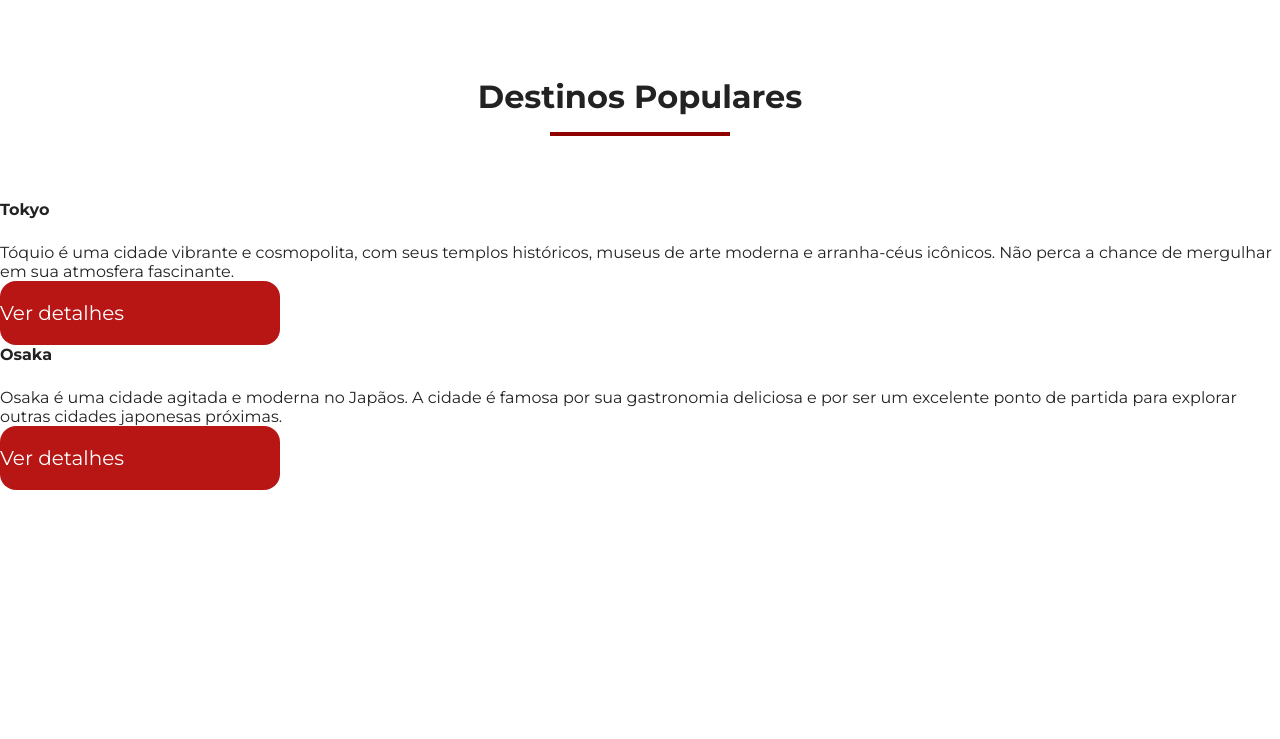
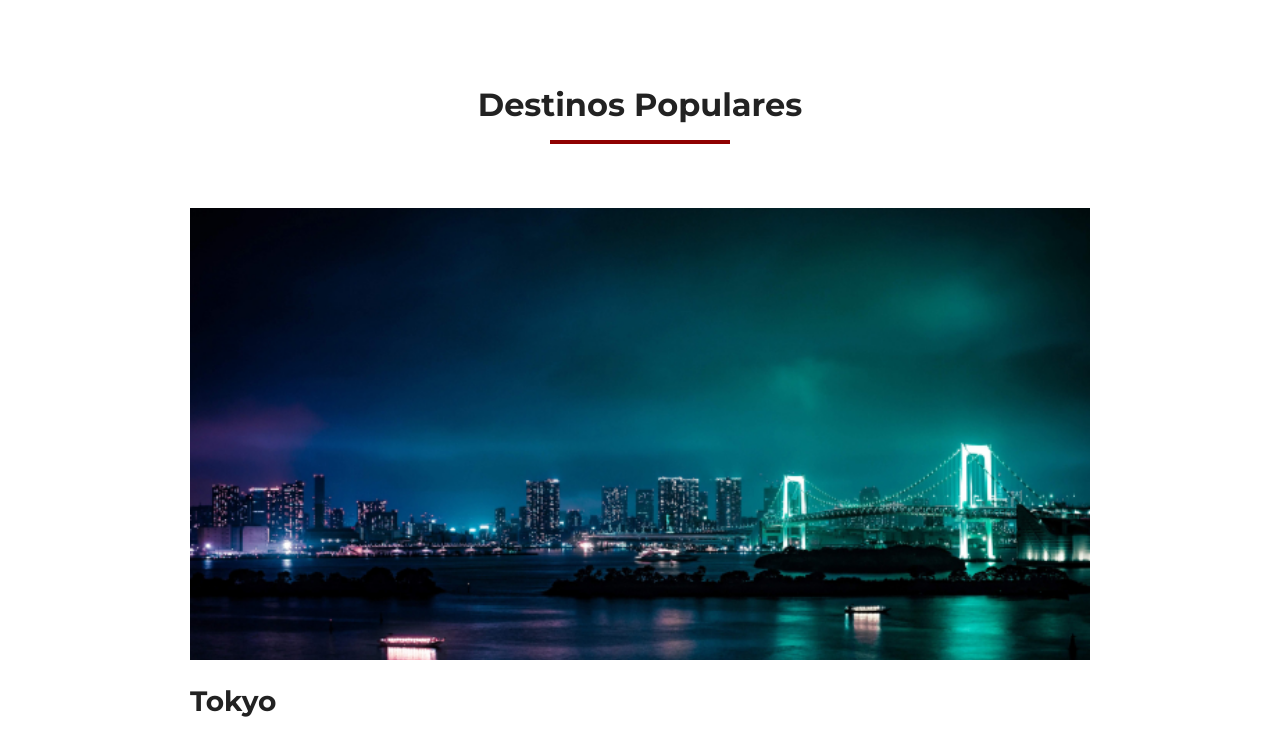
Before and after one commit to eduardofhammes/jornada-viagens, a plain HTML site: page index.html in a window 1280 px wide. Shown: the part 2614-3353 px from the top of the page. Before the commit the page ends 3104 px from the top, so only its background shows below. Drawn offline with Linux system fonts and the light colour scheme.

Commit message:
Finaliza seção de categorias de destinos populares

```diff
--- a/css/categories.css
+++ b/css/categories.css
@@ -1,12 +1,3 @@
-.categories{
-  margin-bottom: 80px;
-}
-
-.categories .section-title {
-  width: 312px;
-  margin: 41px auto 0;
-}
-
 .categories-cards {
   display: flex;
   flex-direction: column;
@@ -71,7 +62,6 @@
 @media screen and (min-width: 1024px) {
   .categories-cards {
     width: 890px;
-    margin: 0 auto;
   }
 
   .category-card {
--- a/css/destinations.css
+++ b/css/destinations.css
@@ -1,8 +1,87 @@
-/* ajustando o header dos cards */
-.destinations .item header {
-  display: block;
-  background-color: transparent;
-  position: static;
-  padding: 0px;
+.destinations-items {
+  display: flex;
+  flex-direction: column;
+  align-items: center;
+  gap: 24px;
+}
+
+.destinations .item .img-item {
+  width: 100%;
+  height: 368px;
+}
+
+.destinations .item .img-item.tokyo {
+  background: url(../img/tokyo-mobile.jpg);
+  background-size: cover;
+}
+
+.destinations .item .img-item.osaka {
+  background: url(../img/osaka-mobile.jpg);
+  background-size: cover;
+}
+
+.destinations .item header h4 {
+  margin: 24px 0;
+  font-size: 28px;
+  font-weight: var(--title-weight);
+}
+
+.destinations .item p {
+  font-size: 20px;
+  font-weight: var(--text-weight);
+  line-height: 32px;
   margin-bottom: 24px;
 }
+
+.destinations .item .button {
+  width: 100%;
+}
+
+@media screen and (min-width: 768px) {
+  /* definindo uma largura específica e centralizando com margin, assim ficará centralizado de maneira correta*/
+  .destinations {
+    width: 648px;
+  }
+
+  .destinations .item .img-item {
+    width: 100%;
+    height: 452px;
+  }
+
+  .destinations .item .img-item.tokyo {
+    background: url(../img/tokyo-tablet-desk.jpg) no-repeat;
+    background-size: cover;
+  }
+
+  .destinations .item .img-item.osaka {
+    background: url(../img/osaka-tablet-desk.jpg) no-repeat;
+    background-size: cover;
+  }
+
+  .destinations .item .button {
+    width: 280px;
+  }
+}
+
+@media screen and (min-width: 1024px) {
+  /* definindo uma largura específica e centralizando com margin, assim ficará centralizado de maneira correta*/
+  .destinations {
+    width: 900px;
+  }
+
+  .destinations .item .img-item {
+    width: 100%;
+    height: 452px;
+  }
+}
+
+@media screen and (min-width: 1440px) {
+  /* definindo uma largura específica e centralizando com margin, assim ficará centralizado de maneira correta*/
+  .destinations {
+    width: 1200px;
+  }
+
+  .destinations-items {
+    flex-direction: row;
+  }
+}
--- a/css/global.css
+++ b/css/global.css
@@ -43,6 +43,23 @@ body {
   ); /* por padrão, será essa a cor de todos os elementos */
 }
 
+/* definindo a largura de cada section, centralizando cada parte do site*/
+section {
+  width: 312px;
+  margin: 0 auto 88px;
+}
+
+/* seção com exceção, irá ocupar 100% da largura  */
+section.hero {
+  width: 100%;
+  margin: 0;
+}
+
+.section-title {
+  width: 280px;
+  margin: 0 auto 32px;
+}
+
 /* irá se repetir em vários momentos, por isso está aqui */
 .section-title h2 {
   font-size: 28px;
@@ -61,7 +78,7 @@ body {
 
 .button {
   display: inline-block; /* alterar o display para poder definir width e height*/
-  width: 280px;
+  min-width: 280px;
   height: 64px;
   color: var(--text-secondary-color);
   font-weight: var(--text-weight);
@@ -70,17 +87,30 @@ body {
   border-radius: 16px;
   text-decoration: none;
   line-height: 64px; /* centraliza o texto na vertical - line-height mesmo valor de height*/
+  text-align: center;
 }
 
 /* tablet */
 @media screen and (min-width: 768px) {
+  .section-title {
+    width: 100%;
+  }
+
   .section-title h2 {
     font-size: 32px;
+  }
+  /* definindo a largura de cada section, centralizando cada parte do site*/
+  section {
+    width: 648px;
   }
 }
 
 /* desktop */
 @media screen and (min-width: 1024px) {
+  /* definindo a largura de cada section, centralizando cada parte do site*/
+  section {
+    width: 900px;
+  }
 
   .section-title hr {
     margin-bottom: 64px;
@@ -89,3 +119,10 @@ body {
     background-color: var(--primary-color);
   }
 }
+
+@media screen and (min-width: 1440px) {
+  /* definindo a largura de cada section, centralizando cada parte do site*/
+  section {
+    width: 1200px;
+  }
+}
--- a/css/header.css
+++ b/css/header.css
@@ -1,6 +1,6 @@
 /* arquivo para configs do header da página */
 
-header {
+.main-header {
   background-color: var(
     --background-tertiary-color
   ); /* variável definida em global.css*/
@@ -84,7 +84,7 @@ nav {
 
 /* media-screen para desktop */
 @media screen and (min-width: 1024px) {
-  header {
+  .main-header {
     padding: 38px 120px;
   }
 
@@ -115,7 +115,7 @@ nav {
 
 /* desktops grandes*/
 @media screen and (min-width: 1920px) {
-  header {
+  .main-header {
     padding: 38px 160px; /* aumentando o padding em grandes telas, aproximando cada item do header */
   }
 }
--- a/css/offers.css
+++ b/css/offers.css
@@ -19,10 +19,6 @@
 
 /* ajustando o header dos cards */
 .card header {
-  display: block;
-  background-color: transparent;
-  position: static;
-  padding: 0px;
   margin-bottom: 24px;
 }
 
@@ -94,15 +90,14 @@
 
 /* desktop maiores */
 @media screen and (min-width: 1440px) {
-    .card {
-        width: 588px;
-    }
+  .card {
+    width: 588px;
+  }
 }
 
 /* destktop full hd */
-@media screen and (min-width: 1440px) {
-    .offers-cards {
-        width: 1250px;
-        margin: 0 auto;
-    }
+@media screen and (min-width: 1920px) {
+  .offers-cards {
+    width: 1200px;
+  }
 }
--- a/index.html
+++ b/index.html
@@ -8,7 +8,7 @@
     <link rel="shortcut icon" href="favicon.png" type="image/x-icon" />
   </head>
   <body>
-    <header>
+    <header class="main-header">
       <a class="logo" href="index.html" title="Voltar para a página inicial"
         ><img
           class="img-mobile"
@@ -191,11 +191,11 @@
       </div>
 
       <!-- div irá segurar ambos itens -->
-      <div class="destinations-itens">
+      <div class="destinations-items">
         <article class="item">
           <header>
             <!-- div que ficará a imagem como background -->
-            <div class="img-item"></div>
+            <div class="img-item tokyo"></div>
             <h4>Tokyo</h4>
           </header>
           <p>
@@ -204,14 +204,20 @@
             perca a chance de mergulhar em sua atmosfera fascinante.
           </p>
           <footer>
-            <a href="#" class="button">Ver detalhes</a>
+            <a
+              href="#"
+              class="button"
+              target="_blank"
+              title="Veja mais detalhes do destino Tokyo"
+              >Ver detalhes</a
+            >
           </footer>
         </article>
 
         <article class="item">
           <header>
             <!-- div que ficará a imagem como background -->
-            <div class="img-item"></div>
+            <div class="img-item osaka"></div>
             <h4>Osaka</h4>
           </header>
           <p>
@@ -220,7 +226,13 @@
             partida para explorar outras cidades japonesas próximas.
           </p>
           <footer>
-            <a href="#" class="button">Ver detalhes</a>
+            <a
+              href="#"
+              class="button"
+              target="_blank"
+              title="Veja mais detalhes do destino Osaka"
+              >Ver detalhes</a
+            >
           </footer>
         </article>
       </div>
```
